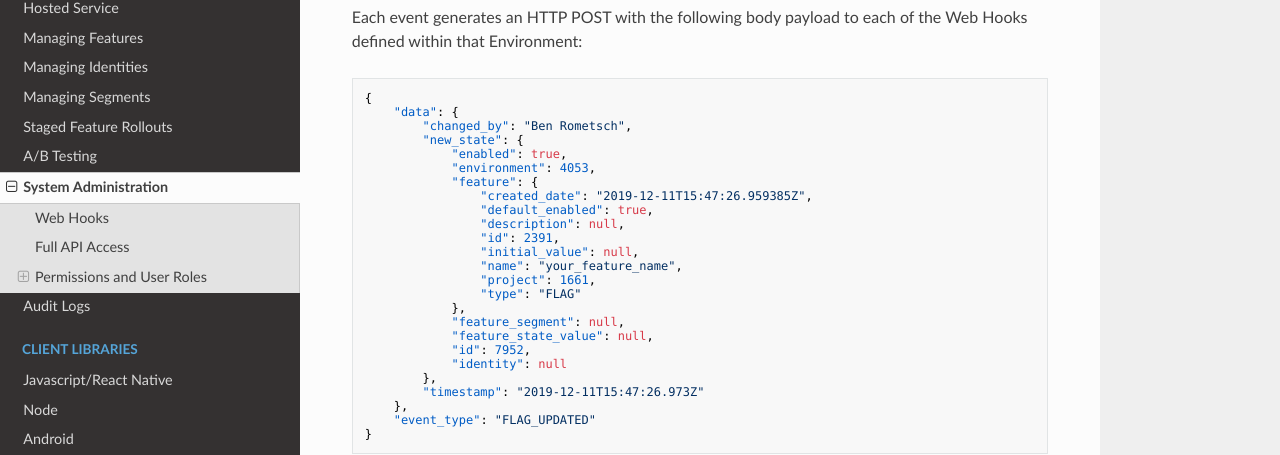
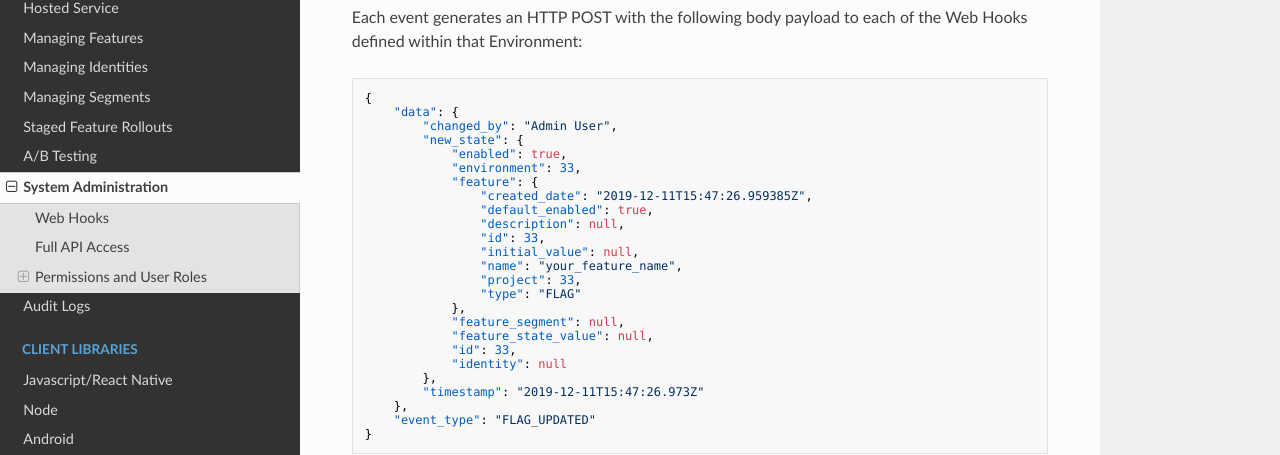
Before and after one commit to Flagsmith/flagsmith-docs, an MkDocs documentation site: the page built from docs/system-administration.md, in a window 1280 px wide and 900 px high, scrolled down 381 px. Shown: the part 141-596 px from the top of the window. Built offline with MkDocs 1.6.1, drawn with Linux system fonts in a browser that asks for light colours; nearby versions of some CDN libraries; old or Windows-style settings are respelled for this version of MkDocs.

Commit message:
Tweaked JSON

````diff
--- a/docs/system-administration.md
+++ b/docs/system-administration.md
@@ -17,23 +17,23 @@ Each event generates an HTTP POST with the following body payload to each of the
 ```json
 {
     "data": {
-        "changed_by": "Ben Rometsch",
+        "changed_by": "Admin User",
         "new_state": {
             "enabled": true,
-            "environment": 4053,
+            "environment": 33,
             "feature": {
                 "created_date": "2019-12-11T15:47:26.959385Z",
                 "default_enabled": true,
                 "description": null,
-                "id": 2391,
+                "id": 33,
                 "initial_value": null,
                 "name": "your_feature_name",
-                "project": 1661,
+                "project": 33,
                 "type": "FLAG"
             },
             "feature_segment": null,
             "feature_state_value": null,
-            "id": 7952,
+            "id": 33,
             "identity": null
         },
         "timestamp": "2019-12-11T15:47:26.973Z"
````
